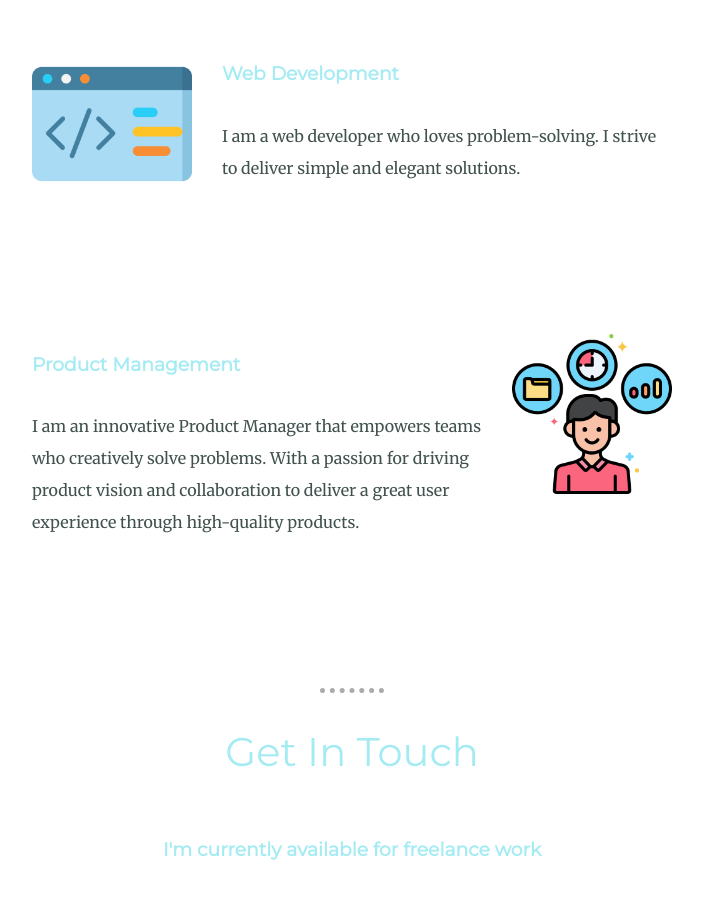
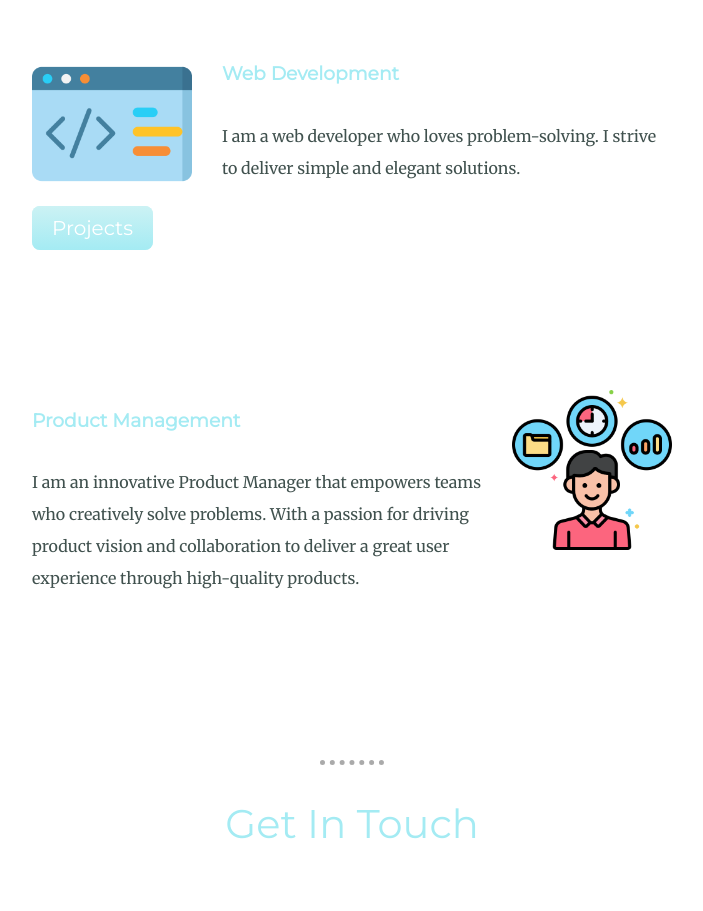
Before and after one commit to carlogy/my-portoflio, a React (Create React App) app: page /#/ in a window 1280 px wide. Shown: the part 1220-2131 px from the top of the page, without its empty margins (288-991 px from the left). Built offline with nearby package versions, Linux system fonts and the light colour scheme.

Commit message:
added projects component and iframed in taskmanager app.

```diff
--- a/src/App.css
+++ b/src/App.css
@@ -120,6 +120,30 @@ p {
   text-align: left;
 }
 
+.skillp {
+  padding-bottom: 1rem;
+}
+.projects {
+  position: relative;
+  right: 1;
+}
+
+.project-containert {
+  display: flex;
+  flex-direction: row;
+  padding-bottom: 2rem;
+
+
+}
+
+.task-frame {
+  border-style: solid;
+  border-width: medium;
+  border-color: #A4EBF3;
+  border-radius: 25px;
+
+}
+
 hr {
   border-style: none;
   border-top-style: dotted;
--- a/src/Components/Skills.jsx
+++ b/src/Components/Skills.jsx
@@ -1,4 +1,5 @@
 import React from 'react';
+import { Link } from 'react-router-dom';
 import pm from '../images/product-management.png';
 import code from '../images/code.png';
 
@@ -11,6 +12,8 @@ function Skills() {
             <img className="code-icon" src={code}title="code icons" alt="browser-window-icon"/>
             <h3>Web Development</h3>
             <p className="skillp">I am a web developer who loves problem-solving. I strive to deliver simple and elegant solutions.</p>
+            <Link className='projects btn' to="/projects">Projects</Link>
+
           </div>
           <div className="skill-row">
             <img className="pm-icon" src={pm} alt="person with thinking bubbles"/>
--- /dev/null
+++ b/src/Projects.jsx
@@ -0,0 +1,30 @@
+import React from 'react';
+import { Link } from 'react-router-dom';
+import Footer from './Components/Footer';
+
+const Projects = () => {
+
+    return (
+
+        <div className='top-container'>
+        <div>
+        <h1>Projects</h1>
+        </div>
+        <div className='middle-container'>
+        <h2>My Projects</h2>
+        <h3>More Projects Coming Soon!</h3>
+        <div className='project-container'>
+            <iframe className='task-frame' width={360} height={580} src='https://task-manager-carlogy.vercel.app/'></iframe>
+        </div>
+        </div>
+        <div>
+          <Link to="/" className="btn">Back</Link>
+        </div>
+        <Footer />
+        </div>
+
+    );
+
+}
+
+export default Projects;
--- a/src/Routes/Router.jsx
+++ b/src/Routes/Router.jsx
@@ -2,12 +2,14 @@ import React from 'react';
 import { Route, Routes, Link } from "react-router-dom";
 import About from '../About'
 import Home from '../Home';
+import Projects from '../Projects';
 
 const Router = () => {
   return (
     <Routes>
-            <Route  path="/" Component={Home} />
+            <Route path="/" Component={Home} />
             <Route path="/about" Component={About}/>
+            <Route path="/projects" Component={Projects} />
     </Routes>
   )
 }
```
